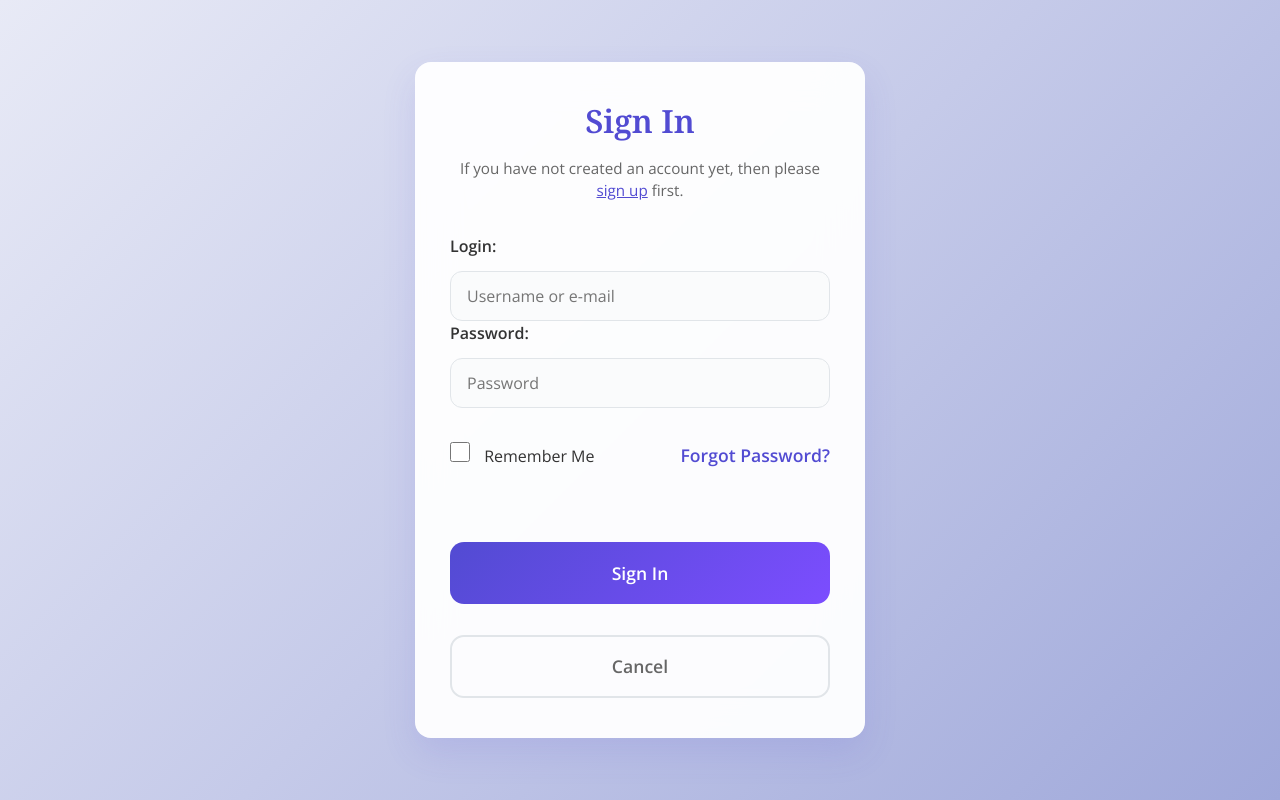
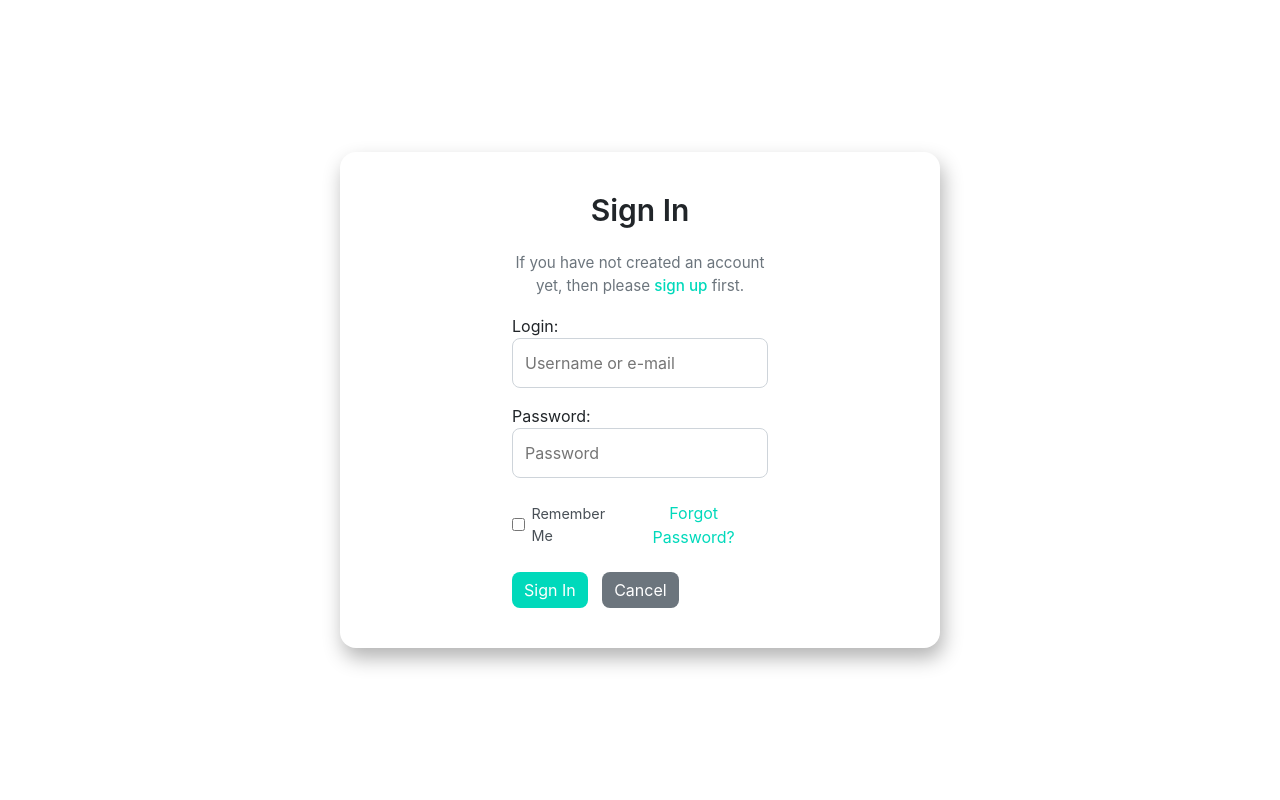
Before and after one commit to markh55/PP4-ecommerce, a Django app: a page that uses templates/allauth/base.html in a window 1280 px wide. Run offline with Django 3.2, Linux system fonts and the light colour scheme; some libraries are stand-ins or nearby versions.

Commit message:
redone auth.css to style all auth pages as got deleted in the merge

```diff
--- /dev/null
+++ b/static/css/auth.css
@@ -0,0 +1,136 @@
+
+body {
+    background-color: offwhite;
+    font-family: 'Inter', 'Helvetica Neue', Arial, sans-serif;
+    margin: 0;
+    min-height: 100vh;
+    display: flex;
+    justify-content: center;
+    align-items: center;
+}
+
+/* Center the Bootstrap container and apply tile look */
+.container {
+    background: #ffffff;
+    border-radius: 16px; /* rounded corners */
+    box-shadow: 3px 10px 20px rgba(0, 0, 0, 0.3);
+    padding: 2.5rem 2rem;
+    max-width: 600px;
+    width: 100%;
+    transition: all 0.25s ease-in-out;
+}
+
+/* Subtle hover lift */
+.container:hover {
+    transform: translateY(-2px);
+    box-shadow: 0 10px 28px rgba(0, 0, 0, 0.2);
+}
+
+/* Make sure headings and text match your branding */
+h1.text-center {
+    font-size: 1.875rem;
+    font-weight: 600;
+    color: #212529;
+    margin-bottom: 1.5rem;
+}
+
+p.text-center {
+    color: #6c757d;
+    font-size: 0.95rem;
+}
+
+p.text-center a {
+    color: #00d9bb;
+    text-decoration: none;
+    font-weight: 500;
+}
+
+p.text-center a:hover {
+    color: #00c4a9;
+    text-decoration: underline;
+}
+
+/* Buttons */
+.btn-primary {
+    background-color: #00d9bb;
+    border: none;
+    border-radius: 8px;
+    transition: all 0.2s ease;
+}
+
+.btn-primary:hover {
+    background-color: #00c4a9;
+    transform: translateY(-1px);
+    box-shadow: 0 4px 12px rgba(0, 217, 187, 0.25);
+}
+
+.btn-secondary {
+    background-color: #6c757d;
+    border: none;
+    border-radius: 8px;
+    color: #fff;
+}
+
+.btn-primary,
+.btn-secondary {
+    margin-right: 10px;
+}
+
+
+/* Inputs */
+input[type="email"],
+input[type="password"],
+input[type="text"] {
+    width: 100%;
+    padding: 0.75rem;
+    border: 1px solid #ced4da;
+    border-radius: 8px;
+    font-size: 1rem;
+    transition: border-color 0.2s ease, box-shadow 0.2s ease;
+}
+
+input:focus {
+    border-color: #00d9bb;
+    box-shadow: 0 0 0 0.2rem rgba(0, 217, 187, 0.25);
+    outline: none;
+}
+
+/* Checkbox and Forgot Password */
+.remember-me {
+    display: flex;
+    align-items: center;
+    gap: 0.4rem;
+    color: #495057;
+    font-size: 0.9rem;
+}
+
+.btn-link {
+    color: #00d9bb;
+    text-decoration: none;
+}
+
+.btn-link:hover {
+    color: #00c4a9;
+    text-decoration: underline;
+}
+
+/* single column layout for forms */
+.signup button,
+.signup a.btn {
+    display: inline-block !important;
+    margin-right: 10px;
+    vertical-align: middle;
+}
+
+.signup {
+    text-align: center;
+}
+
+
+/* Make it look good on smaller screens */
+@media (max-width: 768px) {
+  .container {
+    padding: 2rem 1.25rem;
+    margin: 1rem;
+  }
+}
--- a/templates/allauth/account/password_reset.html
+++ b/templates/allauth/account/password_reset.html
@@ -28,8 +28,8 @@
           </p>
         {% endfor %}
         <div class="button-group">
-          <button class="btn btn-primary" type="submit">{% trans 'Reset My Password' %}</button>
-          <a class="btn btn-secondary" href="{% url 'account_login' %}">{% trans "Back to Login" %}</a>
+          <button class="btn btn-primary mt-3" type="submit">{% trans 'Reset My Password' %}</button>
+          <a class="btn btn-secondary mt-3" href="{% url 'account_login' %}">{% trans "Back to Login" %}</a>
         </div>
       </form>
 
--- a/templates/allauth/base.html
+++ b/templates/allauth/base.html
@@ -9,7 +9,7 @@
 
   <link rel="stylesheet" href="https://cdn.jsdelivr.net/npm/bootstrap@5.3.2/dist/css/bootstrap.min.css">
 
-  <link rel="stylesheet" href="{% static 'css/accounts.css' %}">
+  <link rel="stylesheet" href="{% static 'css/auth.css' %}">
 </head>
 <body>
   {% block content %}{% endblock %}
```
Also changed, not shown: templates/allauth/account/signup.html (+5 -4 lines).
